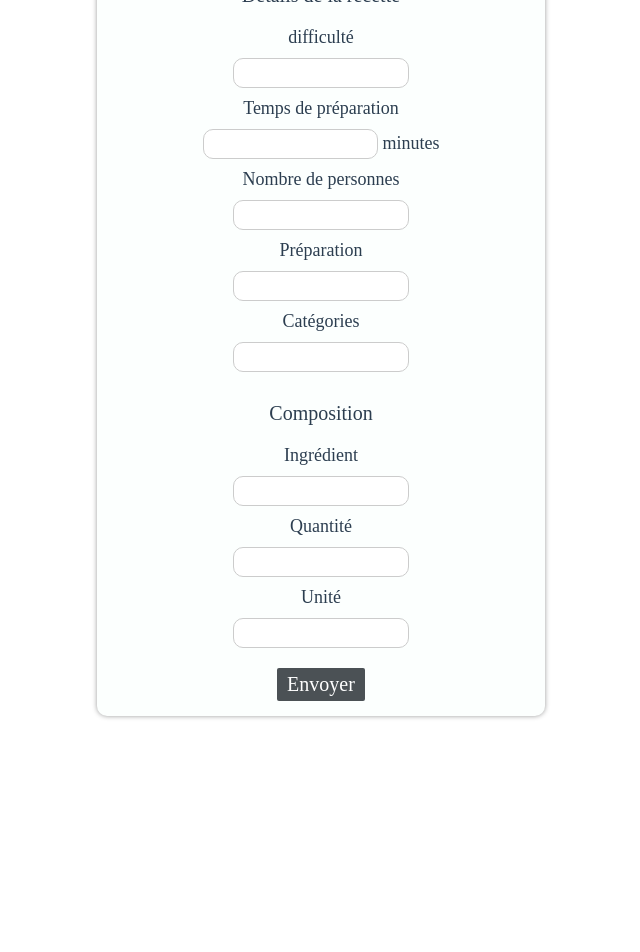
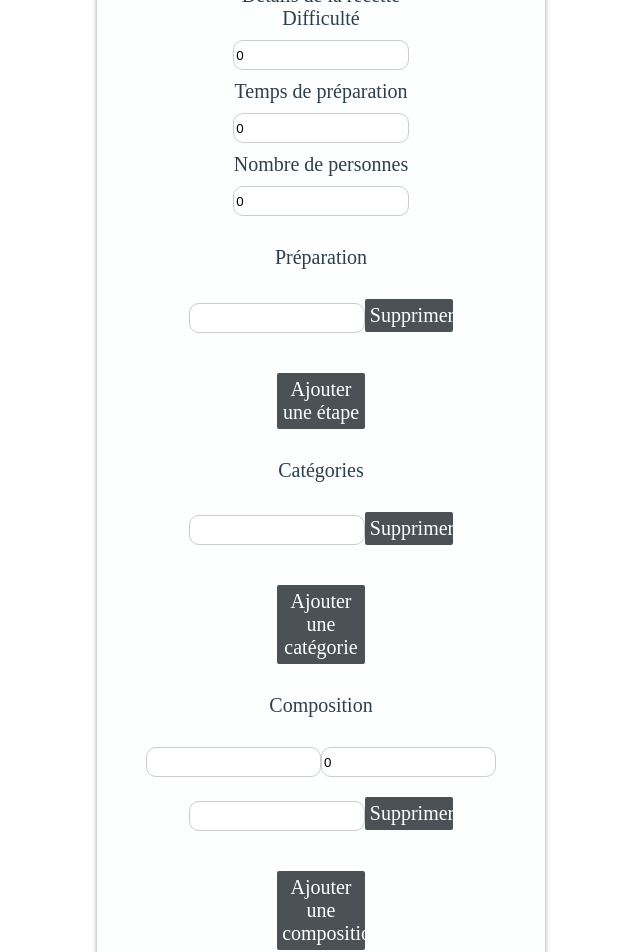
Before and after one commit to popotion/Popotion-Front, a Vue app: page /formulaireRecipe in a window 1280 px wide. Shown: the part 380-1332 px from the top of the page, without its empty margins (101-741 px from the left). Before the commit the page ends 1144 px from the top, so only its background shows below. Built offline with nearby package versions, Linux system fonts and the light colour scheme; what @smartweb/vue-flash-message would draw is missing.

Commit message:
Update FormulaireRecipe to add multiple preparation steps & multiple ingredients

```diff
--- a/src/views/FormulaireRecipe.vue
+++ b/src/views/FormulaireRecipe.vue
@@ -4,101 +4,136 @@ import { ref } from 'vue'
 import { flashMessage } from '@smartweb/vue-flash-message'
 
 const emit = defineEmits<{ updated: [] }>()
-
-function envoyer() {
-  const body = {
-    title: titre.value,
-    description: description.value,
+const newRecipe = ref({
+  title: '',
+  description: '',
+  preparation: [''],
   recipeDetails: {
-      difficulty: difficulty.value,
-      preparationTime: preparationTime.value,
-      nbPersons: nbPersons.value
+    difficulty: 0,
+    preparationTime: 0,
+    nbPersons: 0
   },
-    preparation: [preparation.value],
-    categoryNames: [categories.value],
+  categoryNames: [''],
   compositionsData: [
     {
-        ingredientName: ingredientName.value,
-        quantity: quantity.value,
-        unit: unit.value
+      ingredientName: '',
+      quantity: 0,
+      unit: ''
     }
   ],
   imageName: ''
+})
+
+function addPreparationStep() {
+  if (newRecipe.value.preparation.length < 10) {
+    newRecipe.value.preparation.push('')
+  }
 }
 
-  fetch('http://127.0.0.1:8000/api/recipes', {
+function removePreparationStep(index: number) {
+  newRecipe.value.preparation.splice(index, 1)
+}
+
+function addCategory() {
+  if (newRecipe.value.categoryNames.length < 3) {
+    newRecipe.value.categoryNames.push('')
+  }
+}
+
+function removeCategory(index: number) {
+  newRecipe.value.categoryNames.splice(index, 1)
+}
+
+function addComposition() {
+  if (newRecipe.value.compositionsData.length < 10) {
+    newRecipe.value.compositionsData.push({
+      ingredientName: '',
+      quantity: 0,
+      unit: ''
+    })
+  }
+}
+
+function removeComposition(index: number) {
+  newRecipe.value.compositionsData.splice(index, 1)
+}
+
+async function envoyer() {
+  const response = await fetch('http://127.0.0.1:8000/api/recipes', {
     method: 'POST',
     headers: {
       'Content-Type': 'application/ld+json',
       Authorization: `Bearer ${storeAuthentification.JWT}`
     },
-    body: JSON.stringify(body)
-  }).then((response) => {
-    if (response.status == 201 || response.status == 200) {
+    body: JSON.stringify(newRecipe.value)
+  })
+  const data = await response.json()
+  if (response.status === 201) {
     emit('updated')
     flashMessage.show({
       type: 'success',
-        title: 'Votre recette a bien été créée !'
+      title: 'Recette créée'
     })
   } else {
     flashMessage.show({
       type: 'error',
-        title: 'Champs invalides ou manquants !'
+      title: 'Erreur lors de la création de la recette'
     })
   }
-  })
 }
-
-let titre = ref('')
-let description = ref('')
-let difficulty = ref('')
-let preparationTime = ref('')
-let nbPersons = ref('')
-let preparation = ref('')
-let categories = ref('')
-let ingredientName = ref('')
-let quantity = ref('')
-let unit = ref('')
 </script>
 <template>
   <p class="header">Créer une recette</p>
   <div class="wrapper">
     <form class="form" @submit.prevent="envoyer">
       <p>Titre</p>
-      <input v-model="titre" />
+      <input type="text" v-model="newRecipe.title" />
 
       <p>Description</p>
-      <input v-model="description" />
+      <input type="text" v-model="newRecipe.description" />
 
-      <div>Détails de la recette</div>
+      <div>
+        <p>Détails de la recette</p>
+        <p>Difficulté</p>
+        <input type="number" min="0" max="5" v-model="newRecipe.recipeDetails.difficulty" />
+        <p>Temps de préparation</p>
+        <input type="number" min="0" max="180" v-model="newRecipe.recipeDetails.preparationTime" />
+        <p>Nombre de personnes</p>
+        <input type="number" min="0" max="10" v-model="newRecipe.recipeDetails.nbPersons" />
+      </div>
 
-      <p>difficulté</p>
-      <input type="number" min="1" v-model="difficulty" />
+      <div>
+        <p>Préparation</p>
+        <div v-for="(step, index) in newRecipe.preparation" :key="index">
+          <input type="text" v-model="newRecipe.preparation[index]" />
+          <button type="button" @click="removePreparationStep(index)">Supprimer</button>
+        </div>
+        <button type="button" @click="addPreparationStep">Ajouter une étape</button>
+      </div>
 
-      <p>Temps de préparation</p>
-      <input type="number" min="0" v-model="preparationTime" /><span> minutes</span>
+      <div>
+        <p>Catégories</p>
+        <div v-for="(category, index) in newRecipe.categoryNames" :key="index">
+          <input type="text" v-model="newRecipe.categoryNames[index]" />
+          <button type="button" @click="removeCategory(index)">Supprimer</button>
+        </div>
+        <button type="button" @click="addCategory" v-if="newRecipe.categoryNames.length < 3">
+          Ajouter une catégorie
+        </button>
+      </div>
 
-      <p>Nombre de personnes</p>
-      <input type="number" min="0" v-model="nbPersons" />
+      <div>
+        <p>Composition</p>
+        <div v-for="(composition, index) in newRecipe.compositionsData" :key="index">
+          <input type="text" v-model="composition.ingredientName" />
+          <input type="number" v-model="composition.quantity" />
+          <input type="text" v-model="composition.unit" />
+          <button type="button" @click="removeComposition(index)">Supprimer</button>
+        </div>
+        <button type="button" @click="addComposition">Ajouter une composition</button>
+      </div>
 
-      <p>Préparation</p>
-      <input v-model="preparation" />
-
-      <p>Catégories</p>
-      <input v-model="categories" />
-
-      <div>Composition</div>
-
-      <p>Ingrédient</p>
-      <input v-model="ingredientName" />
-
-      <p>Quantité</p>
-      <input type="number" min="0" v-model="quantity" />
-
-      <p>Unité</p>
-      <input v-model="unit" />
-      <p></p>
-      <button type="submit">Envoyer</button>
+      <button type="submit">Créer</button>
     </form>
   </div>
 </template>
```
Lines whose indentation alone changed are shown as unchanged.
